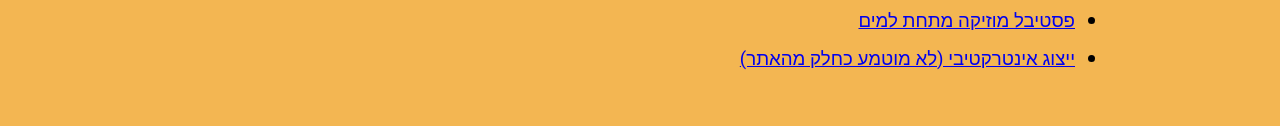
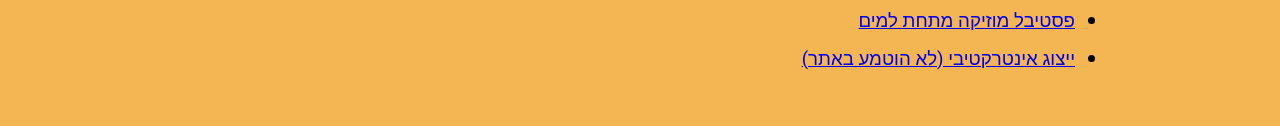
Before and after one commit to HeelaPitem/FinalProject, a plain HTML site: page FestiGuru_Final/about.html in a window 1280 px wide. Shown: the part 1153-1279 px from the top of the page. Drawn offline with Linux system fonts and the light colour scheme.

Commit message:
Update about.html

```diff
--- a/FestiGuru_Final/about.html
+++ b/FestiGuru_Final/about.html
@@ -421,7 +421,7 @@
                                     <li><a href="goldenRetrieverFestival.html">פסטיבל גולדן רטריבר</a></li>
                                     <li><a href="mardiGrasFestival.html">פסטיבל המרדי גרא</a></li>
                                     <li><a href="underwaterMusicFestival.html">פסטיבל מוזיקה מתחת למים</a></li>
-                                    <li><a href="https://sol-michaeli.github.io/passport/passport.html">ייצוג אינטרקטיבי (לא מוטמע כחלק מהאתר)</a></li>
+                                    <li><a href="https://sol-michaeli.github.io/passport/passport.html">ייצוג אינטרקטיבי (לא הוטמע באתר)</a></li>
                                 </ul>
                            </section>
 
```
